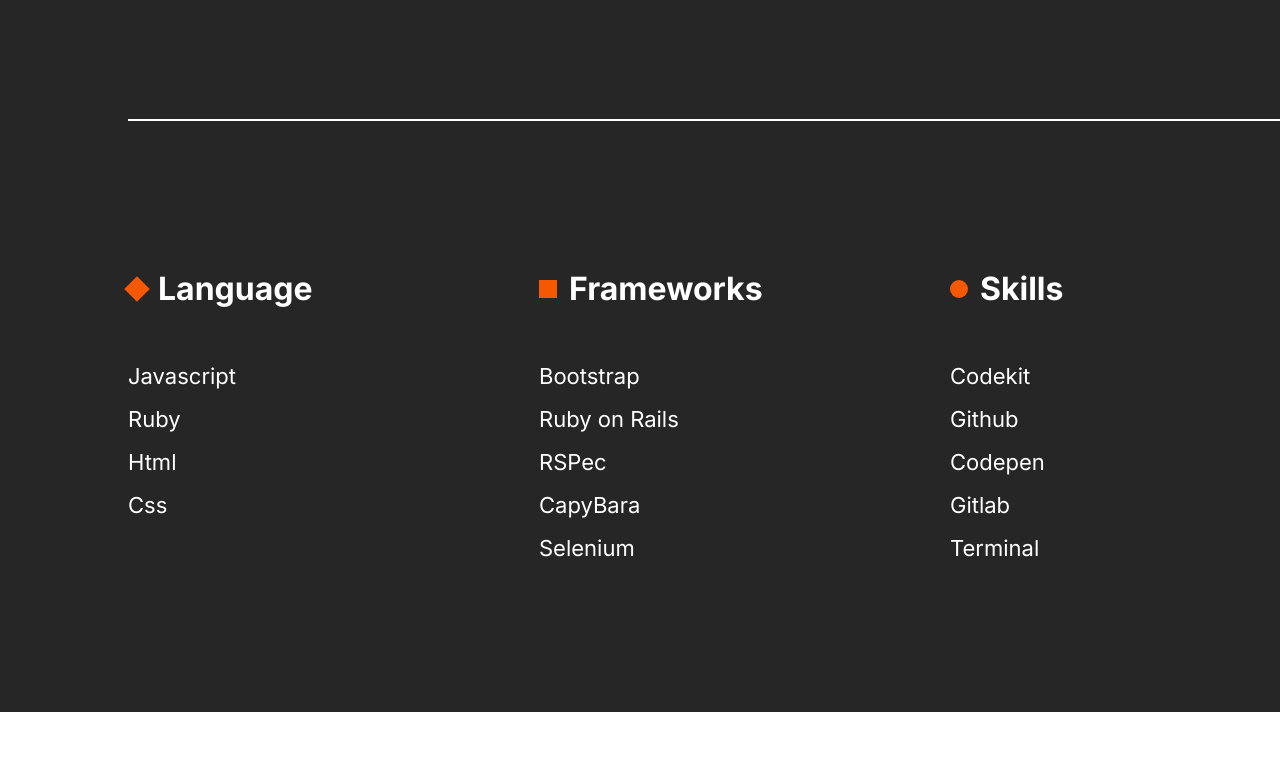
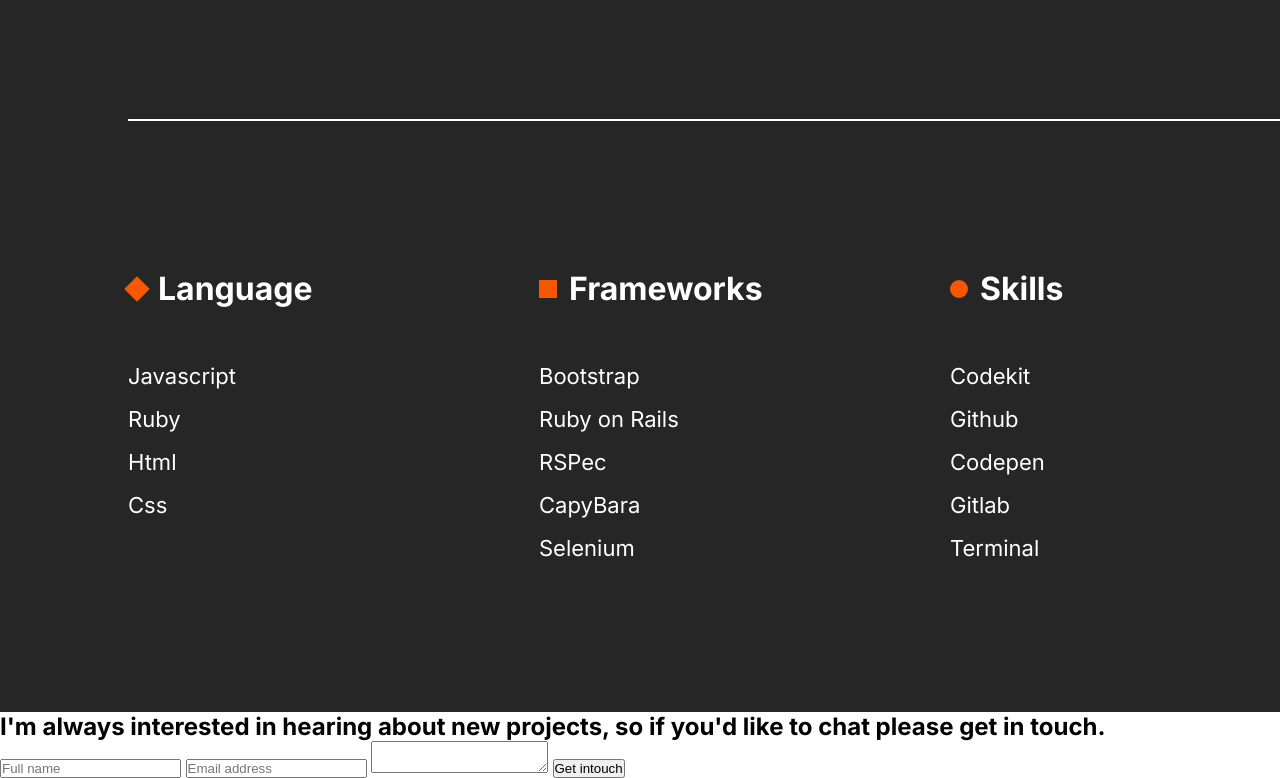
Before and after one commit to hsztan/micro-portfolio, a website: page index.html in a window 1280 px wide. Shown: the part 3071-3849 px from the top of the page. Before the commit the page ends 3783 px from the top, so only its background shows below. Drawn offline with Linux system fonts and the light colour scheme.

Commit message:
Add html form structure

```diff
--- a/index.html
+++ b/index.html
@@ -244,6 +244,23 @@
         </div>
       </div>
       </section>
+      <section class="contact">
+        <div class="contact-wrapper">
+          <h2>
+            I'm always interested in hearing about new projects,
+             so if you'd like to chat please get in touch.
+          </h2>
+          <form action="https://formspree.io/f/mgedkaqb" method="post">
+            <input type="text" required maxlength="30" name="name" placeholder="Full name"/>
+            <input type="email" required  name="email" placeholder="Email address"/>
+            <textarea placeholder="Enter text here">
+            </textarea>
+            <button type="submit">Get intouch</button>
+          </form>
+
+
+        </div>
+      </section>
     </main>
   </body>
 </html>
```
